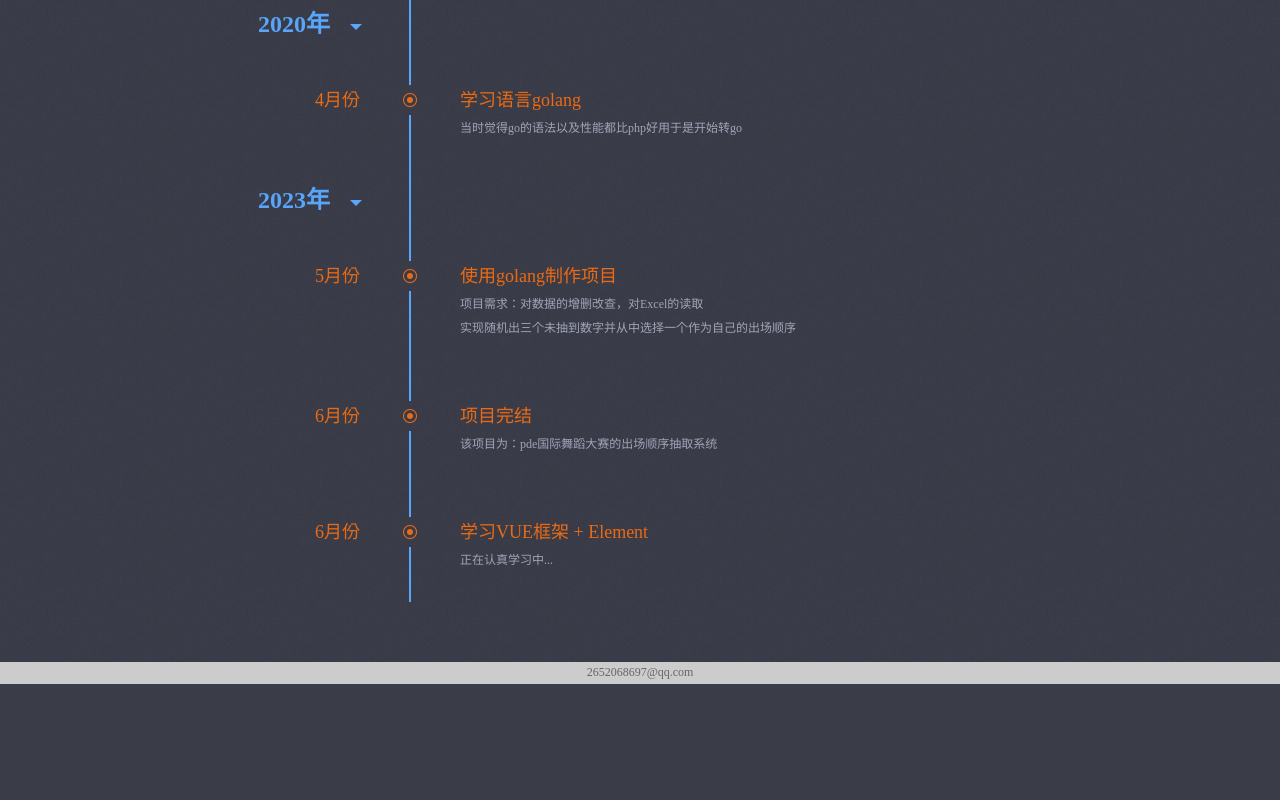
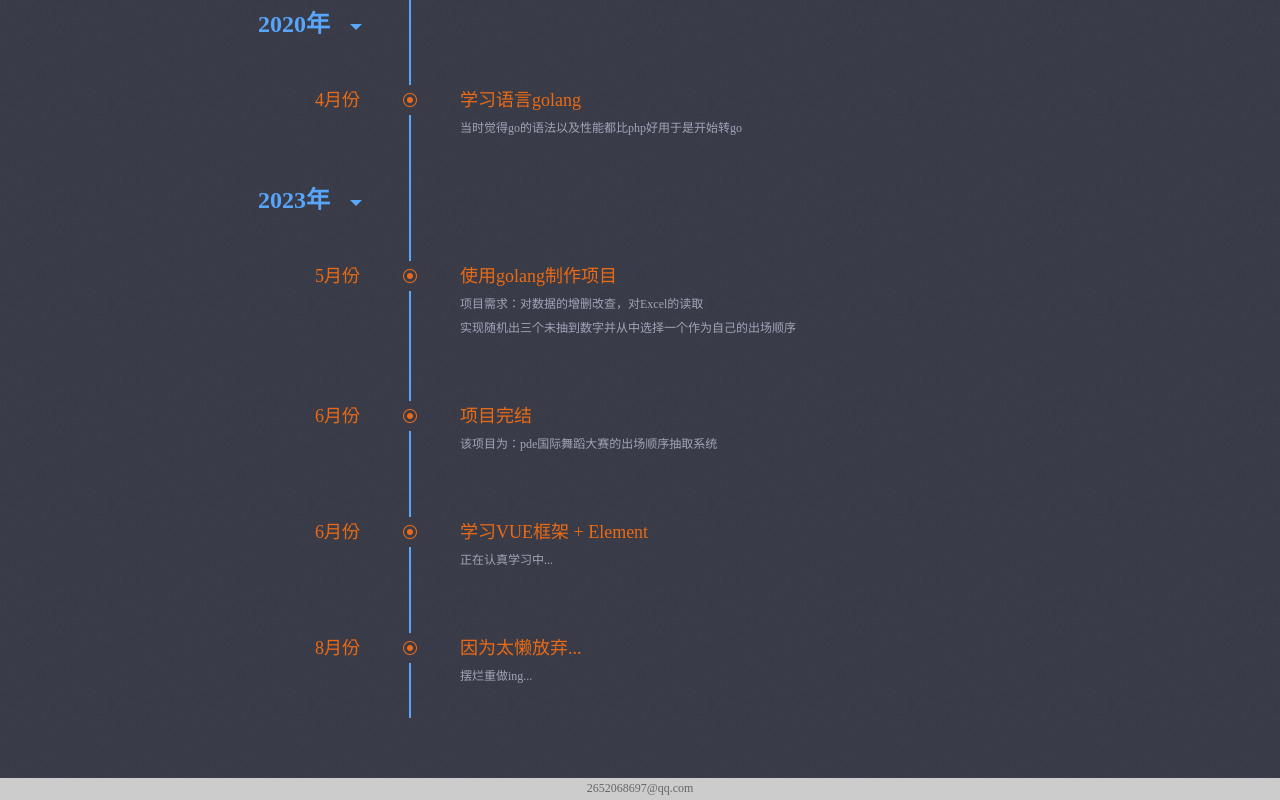
Before and after one commit to chaiyv/chaiyv.github.io, a plain HTML site: page index.html in a window 1280 px wide. Shown: the part 1146-1946 px from the top of the page. Before the commit the page ends 1830 px from the top, so only its background shows below. Drawn offline with Linux system fonts and the light colour scheme.

Commit message:
Update index.html

```diff
--- a/index.html
+++ b/index.html
@@ -155,6 +155,14 @@
 								<p>正在认真学习中...</p>
 							</div>
 						</li>
+						<li class="cls highlight">
+							<p class="date">8月份</p>
+							<p class="intro">因为太懒放弃...</p>
+							<p class="version">&nbsp;</p>
+							<div class="more">
+								<p>摆烂重做ing...</p>
+							</div>
+						</li>
 					</ul>
 				</div>
 			</div>
```
